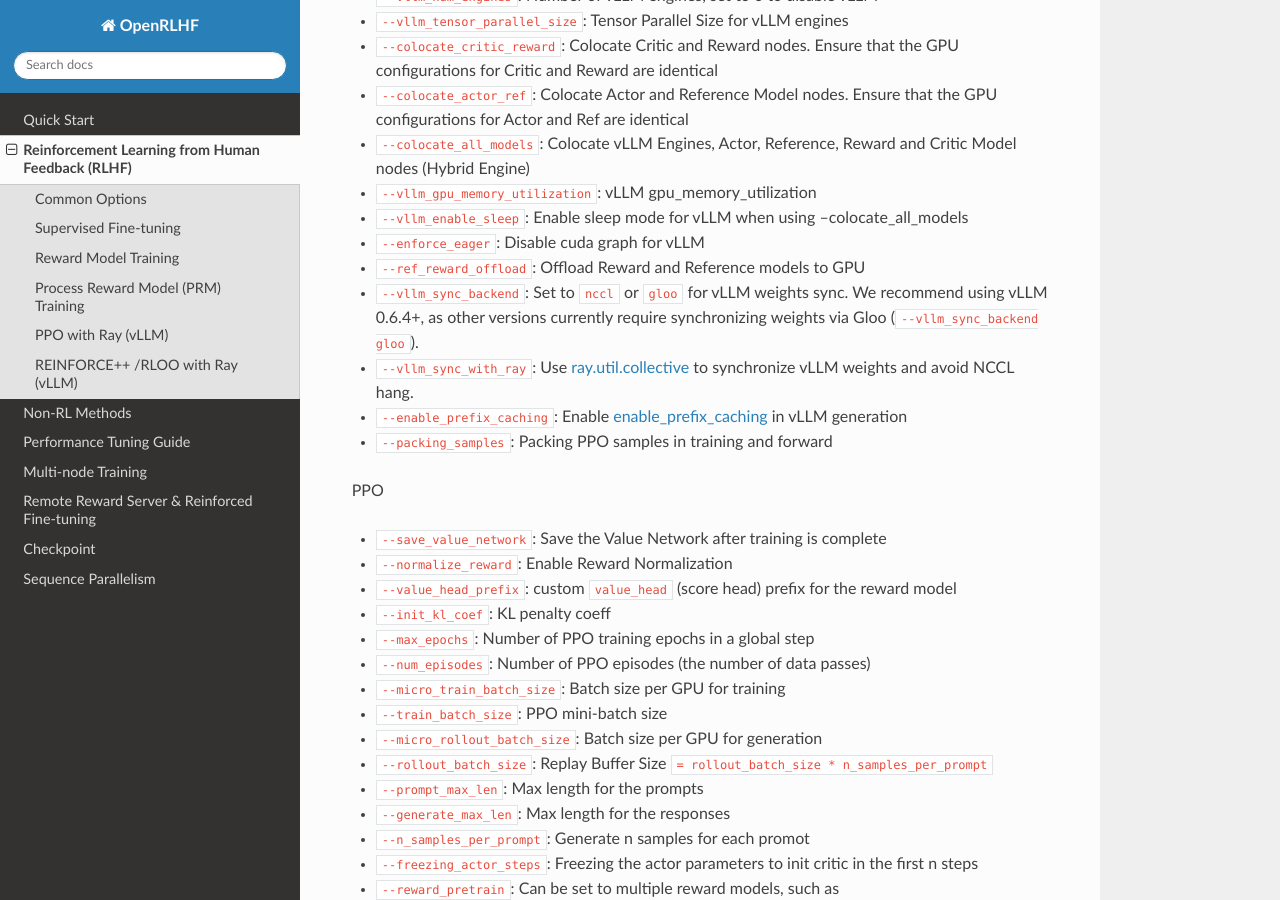
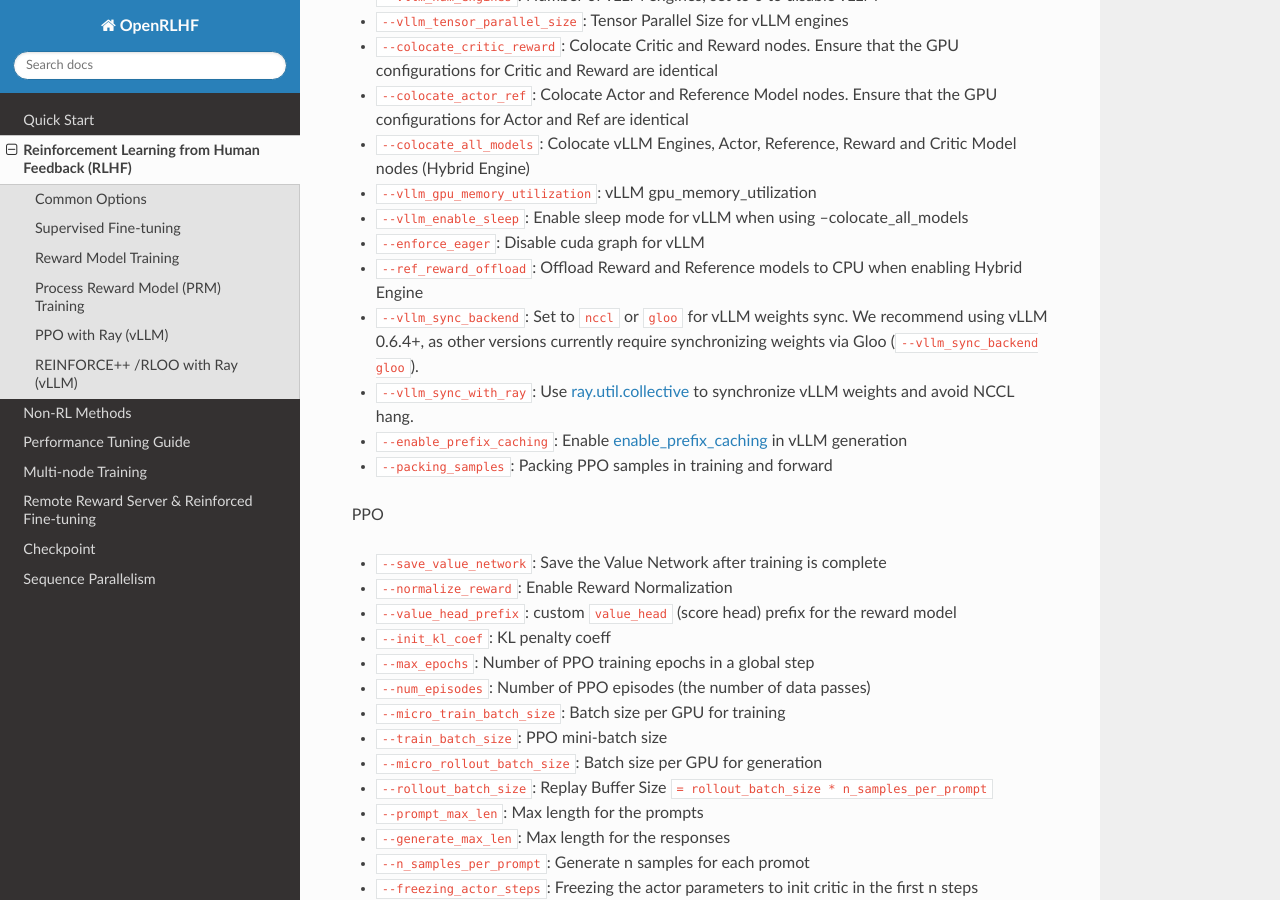
Before and after one commit to OpenRLHF/OpenRLHF-Docs, a Sphinx documentation site: the page built from docs/source/rl.rst, in a window 1280 px wide and 900 px high, scrolled down 5783 px. Built offline with Sphinx 7.4.7 and the Read the Docs theme 3.1.0, drawn with Linux system fonts in a browser that asks for light colours.

Commit message:
Update rl.rst of ref_reward_offload (#7)

```diff
--- a/docs/source/rl.rst
+++ b/docs/source/rl.rst
@@ -276,7 +276,7 @@ Ray and vLLM
 - ``--vllm_gpu_memory_utilization``: vLLM gpu_memory_utilization
 - ``--vllm_enable_sleep``: Enable sleep mode for vLLM when using --colocate_all_models
 - ``--enforce_eager``: Disable cuda graph for vLLM
-- ``--ref_reward_offload``: Offload Reward and Reference models to GPU
+- ``--ref_reward_offload``: Offload Reward and Reference models to CPU when enabling Hybrid Engine
 - ``--vllm_sync_backend``: Set to ``nccl`` or ``gloo`` for vLLM weights sync. We recommend using vLLM 0.6.4+, as other versions currently require synchronizing weights via Gloo (``--vllm_sync_backend gloo``).
 - ``--vllm_sync_with_ray``: Use `ray.util.collective <https://docs.ray.io/en/latest/ray-more-libs/ray-collective.html>`_ to synchronize vLLM weights and avoid NCCL hang.
 - ``--enable_prefix_caching``: Enable `enable_prefix_caching <https://docs.vllm.ai/en/stable/automatic_prefix_caching/apc.html>`_ in vLLM generation
```
